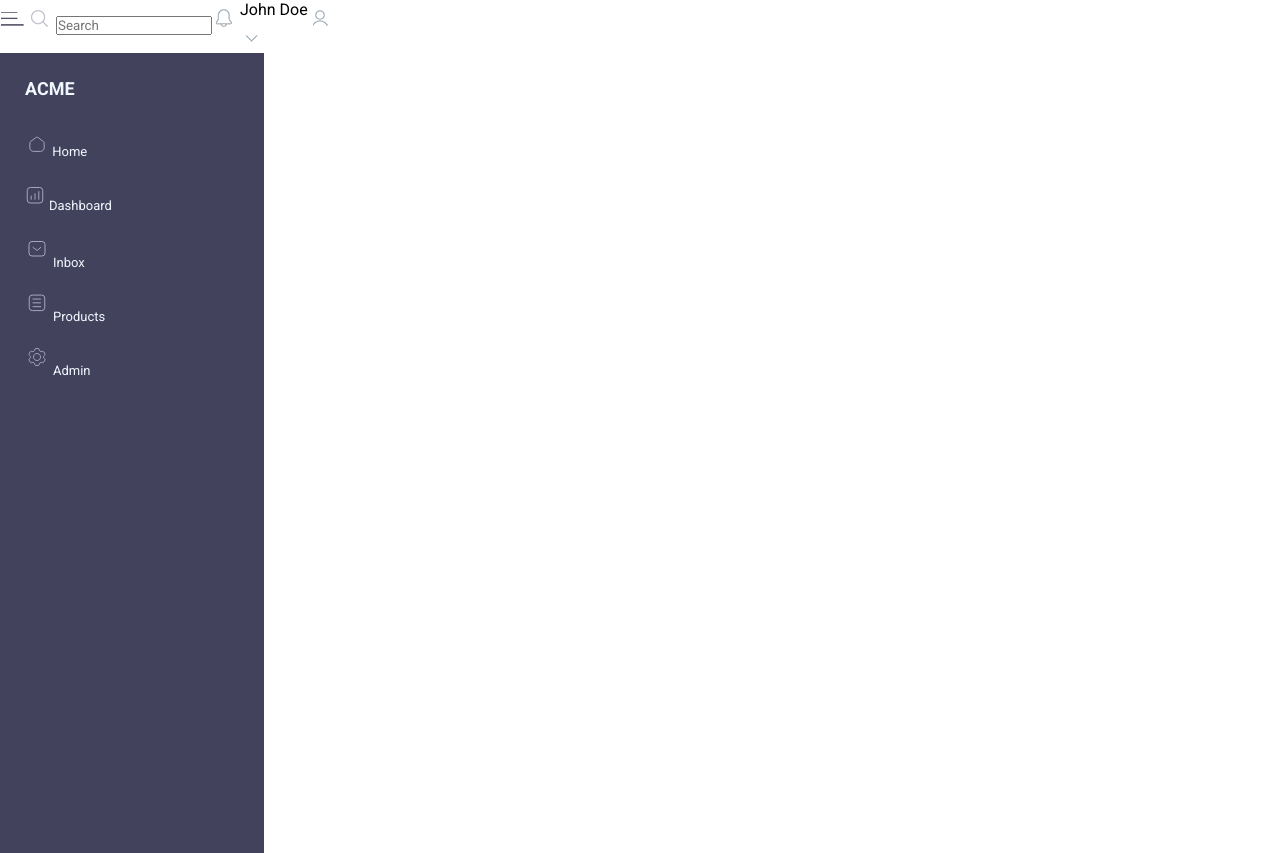
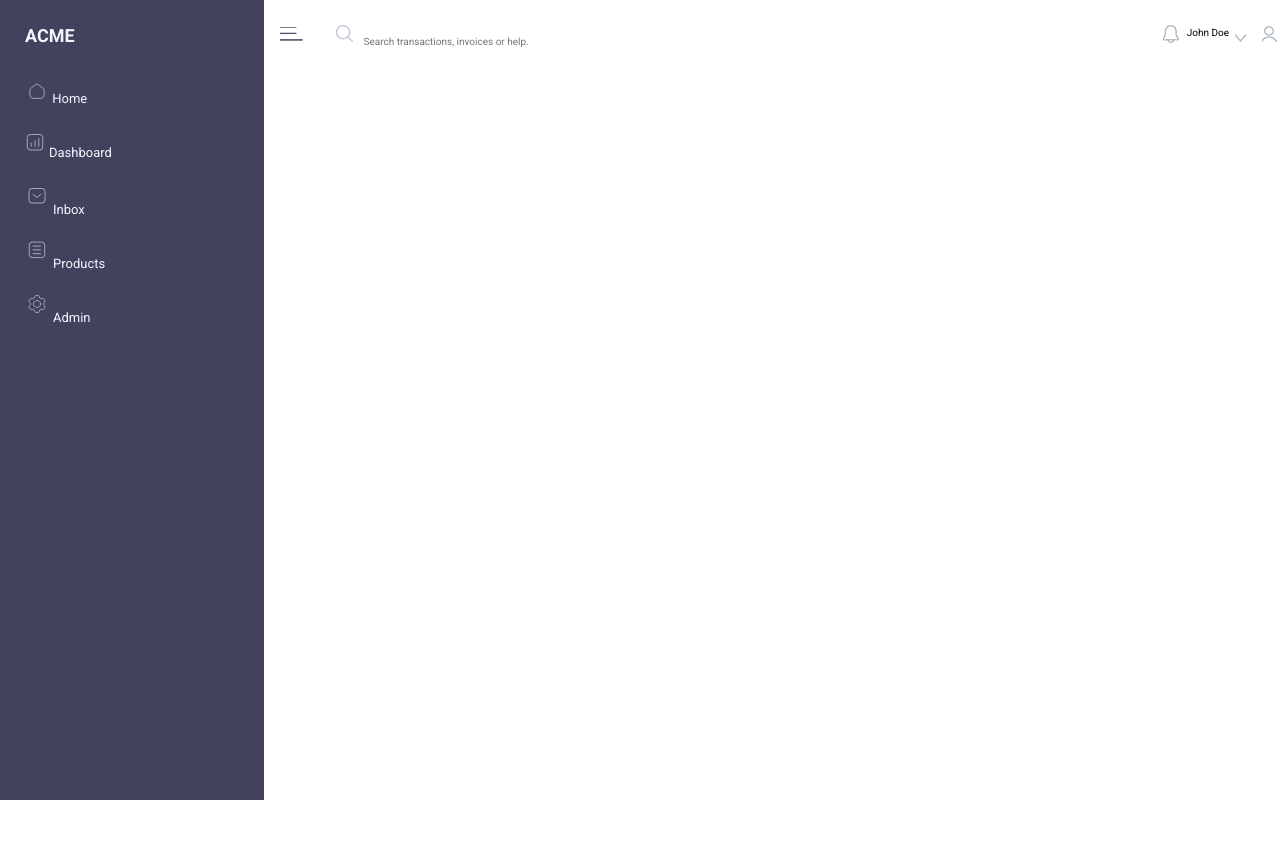
Before and after one commit to shagat/acme-asgn-ang, an Angular app in the folder acme/: page / in a window 1280 px wide. After the commit the page ends 800 px from the top, so only its background shows below. Built offline with nearby package versions, Linux system fonts and the light colour scheme.

Commit message:
styling the header

```diff
--- a/acme/src/app/layout/header/header.component.css
+++ b/acme/src/app/layout/header/header.component.css
@@ -1,4 +1,44 @@
 .header {
   display: flex;
+  position: absolute;
+  left: 264px;
+  width: calc(100vw - 264px);
+  justify-content: space-between;
+  margin: 10px;
+}
+.header::before {
+  border-top: 2px;
+  border-radius: 5px;
+}
+
+.header-left {
+  display: flex;
   width: 100%;
+  justify-content: flex-start;
+  align-self: center;
+  margin: 5px;
 }
+.header-search {
+  margin-left: 2vw;
+}
+.header-search input[type="text"] {
+  border: 0;
+  justify-self: center;
+  width: 260px;
+  padding: 3px;
+  font-size: x-small;
+}
+.header-search input:focus {
+  outline: none;
+}
+.header-right {
+  display: flex;
+  width: 100%;
+  justify-content: flex-end;
+  align-self: center;
+  margin: 5px;
+}
+.header-name {
+  font-size: x-small;
+  align-self: center;
+}
--- a/acme/src/app/layout/header/header.component.html
+++ b/acme/src/app/layout/header/header.component.html
@@ -1,21 +1,29 @@
 <div class="header">
+  <div class="header-left">
     <div class="header-burger">
+      <button class="btn header-btn">
         <img src="../../../assets/sprites/menu-burger.png" alt="" />
+      </button>
     </div>
     <div class="header-search">
       <label for="header-search"
         ><img src="../../../assets/sprites/search.png"
       /></label>
-    <input type="text" id="header-search" placeholder="Search" />
+      <input
+        type="text"
+        id="header-search"
+        placeholder="Search transactions, invoices or help."
+      />
     </div>
+  </div>
+  <div class="header-right">
     <div class="header-notification">
       <img src="../../../assets/sprites/bell.png" />
     </div>
-  <div class="header-acct-name">
-    <p>John Doe</p>
+    <span class="header-name">John Doe</span>
     <img src="../../../assets/sprites/down-arrow.png" />
-  </div>
     <div class="header-account">
       <img src="../../../assets/sprites/person.png" />
     </div>
   </div>
+</div>
--- a/acme/src/styles.css
+++ b/acme/src/styles.css
@@ -5,3 +5,13 @@
   box-sizing: border-box;
   font-family: Roboto;
 }
+
+.btn{
+  background: none;
+	color: inherit;
+	border: none;
+	padding: 0;
+	font: inherit;
+	cursor: pointer;
+	outline: inherit;
+}
```
Lines whose indentation alone changed are shown as unchanged.
